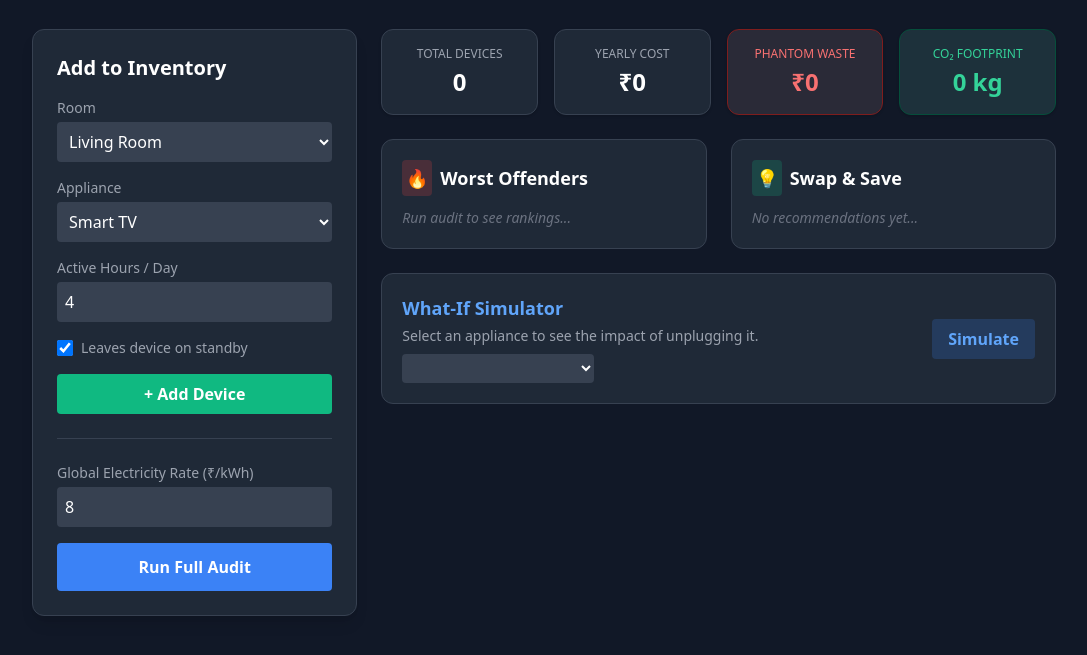
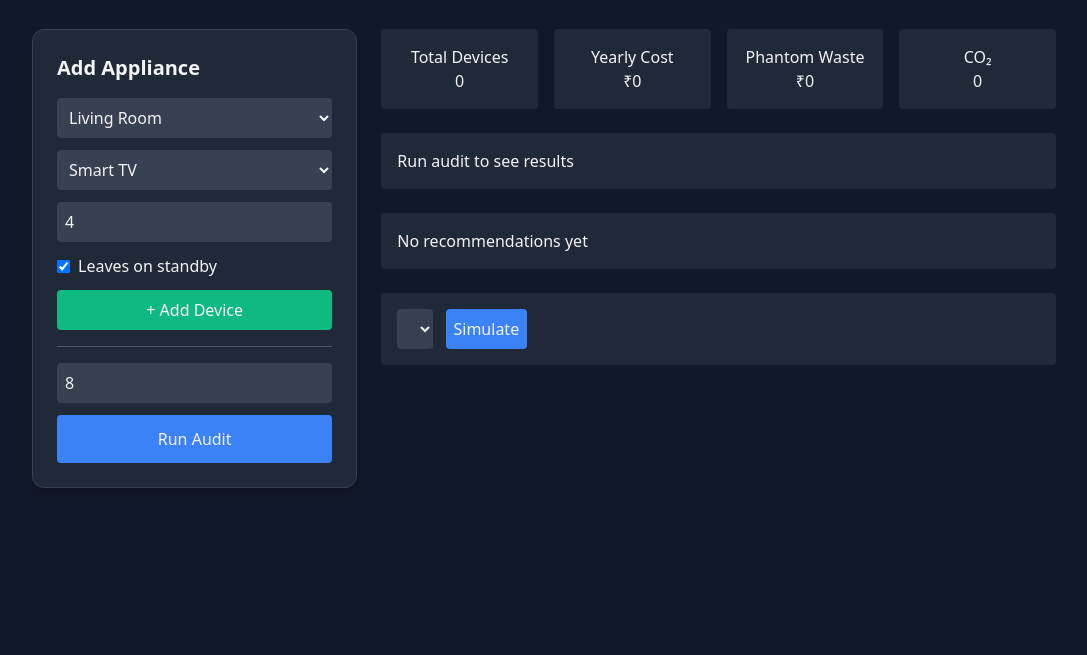
Before and after one commit to matrixrvg-jpg/DebugBusters, a plain HTML site: page index.html in a window 1280 px wide. Shown: the part 99-754 px from the top of the page, without its empty margins (96-1183 px from the left). Drawn offline with nearby package versions, Linux system fonts and the light colour scheme.

Commit message:
updates the frontend and backend

```diff
--- a/index.html
+++ b/index.html
@@ -6,112 +6,90 @@
     <title>Phantom Load Auditor</title>
     <script src="https://cdn.tailwindcss.com"></script>
 </head>
+
 <body class="bg-gray-900 text-gray-100 min-h-screen p-6 font-sans">
 
 <div class="max-w-5xl mx-auto space-y-6">
+
     <header class="text-center mb-8">
         <h1 class="text-4xl font-bold text-emerald-400 mb-2">Phantom Load Auditor</h1>
         <p class="text-gray-400">Track, rank, and eliminate household energy waste.</p>
     </header>
 
     <div class="grid grid-cols-1 lg:grid-cols-3 gap-6">
-            <div class="bg-gray-800 p-6 rounded-xl border border-gray-700 shadow-lg col-span-1">
-                <h2 class="text-xl font-semibold mb-4 text-white">Add to Inventory</h2>
-                <div class="space-y-4">
-                    <div>
-                        <label class="block text-sm text-gray-400 mb-1">Room</label>
-                        <select id="room" onchange="updateApplianceDropdown()" class="w-full bg-gray-700 text-white rounded p-2 outline-none">
-                            <option value="Living Room">Living Room</option>
-                            <option value="Bedroom">Bedroom</option>
-                            <option value="Kitchen">Kitchen</option>
-                            <option value="Study">Study</option>
+
+        <!-- LEFT PANEL -->
+        <div class="bg-gray-800 p-6 rounded-xl border border-gray-700 shadow-lg">
+
+            <h2 class="text-xl font-semibold mb-4">Add Appliance</h2>
+
+            <select id="room" onchange="updateApplianceDropdown()" class="w-full p-2 bg-gray-700 rounded mb-3">
+                <option>Living Room</option>
+                <option>Bedroom</option>
+                <option>Kitchen</option>
+                <option>Study</option>
             </select>
-                    </div>
-                    <div>
-                        <label class="block text-sm text-gray-400 mb-1">Appliance</label>
-                        <select id="applianceName" onchange="updateDefaultHours()" class="w-full bg-gray-700 text-white rounded p-2 outline-none"></select>
-                    </div>
-                    <div>
-                        <label class="block text-sm text-gray-400 mb-1">Active Hours / Day</label>
-                        <input type="number" id="activeHours" step="0.5" class="w-full bg-gray-700 text-white rounded p-2 outline-none">
-                    </div>
-                    <div class="flex items-center space-x-2 mt-2">
-                        <input type="checkbox" id="standbyToggle" checked class="w-4 h-4 text-emerald-500 bg-gray-700 rounded border-gray-600 focus:ring-emerald-500">
-                        <label class="text-sm text-gray-400">Leaves device on standby</label>
-                    </div>
-                    <button onclick="addAppliance()" class="w-full bg-emerald-500 hover:bg-emerald-600 text-white font-semibold py-2 rounded transition-colors mt-4">
-                        + Add Device
-                    </button>
+
+            <select id="applianceName" onchange="updateDefaultHours()" class="w-full p-2 bg-gray-700 rounded mb-3"></select>
+
+            <input id="activeHours" type="number" placeholder="Hours/day" class="w-full p-2 bg-gray-700 rounded mb-3">
+
+            <label class="flex items-center space-x-2 mb-3">
+                <input type="checkbox" id="standbyToggle" checked>
+                <span>Leaves on standby</span>
+            </label>
+
+            <button onclick="addAppliance()" class="w-full bg-emerald-500 p-2 rounded">+ Add Device</button>
+
+            <hr class="my-4 border-gray-600">
+
+            <input id="rate" type="number" value="8" class="w-full p-2 bg-gray-700 rounded mb-3">
+
+            <button onclick="runAudit()" class="w-full bg-blue-500 p-3 rounded">Run Audit</button>
         </div>
 
-                <hr class="border-gray-700 my-6">
+        <!-- RIGHT PANEL -->
+        <div class="lg:col-span-2 space-y-6">
 
-                <div>
-                    <label class="block text-sm text-gray-400 mb-1">Global Electricity Rate (₹/kWh)</label>
-                    <input type="number" id="rate" value="8" class="w-full bg-gray-700 text-white rounded p-2 outline-none">
+            <div class="grid grid-cols-2 md:grid-cols-4 gap-4 text-center">
+                <div class="bg-gray-800 p-4 rounded">
+                    <p>Total Devices</p>
+                    <p id="val-count">0</p>
                 </div>
-                <button id="auditBtn" onclick="runAudit()" class="w-full bg-blue-500 hover:bg-blue-600 text-white font-semibold py-3 rounded transition-colors mt-4">
-                    Run Full Audit
-                </button>
+                <div class="bg-gray-800 p-4 rounded">
+                    <p>Yearly Cost</p>
+                    <p id="val-cost">₹0</p>
                 </div>
-
-            <div class="col-span-1 lg:col-span-2 space-y-6">
-                <div class="grid grid-cols-2 md:grid-cols-4 gap-4 text-center">
-                    <div class="bg-gray-800 border border-gray-700 p-4 rounded-xl shadow">
-                        <p class="text-xs text-gray-400 uppercase">Total Devices</p>
-                        <p class="text-2xl font-bold text-white mt-1" id="val-count">0</p>
+                <div class="bg-gray-800 p-4 rounded">
+                    <p>Phantom Waste</p>
+                    <p id="val-phantom">₹0</p>
                 </div>
-                    <div class="bg-gray-800 border border-gray-700 p-4 rounded-xl shadow">
-                        <p class="text-xs text-gray-400 uppercase">Yearly Cost</p>
-                        <p class="text-2xl font-bold text-white mt-1" id="val-cost">₹0</p>
-                    </div>
-                    <div class="bg-gray-800 border border-red-900 p-4 rounded-xl shadow relative overflow-hidden">
-                        <div class="absolute inset-0 bg-red-500/5"></div>
-                        <p class="text-xs text-red-400 uppercase relative">Phantom Waste</p>
-                        <p class="text-2xl font-bold text-red-400 mt-1 relative" id="val-phantom">₹0</p>
-                    </div>
-                    <div class="bg-gray-800 border border-emerald-900 p-4 rounded-xl shadow relative overflow-hidden">
-                        <div class="absolute inset-0 bg-emerald-500/5"></div>
-                        <p class="text-xs text-emerald-400 uppercase relative">CO₂ Footprint</p>
-                        <p class="text-2xl font-bold text-emerald-400 mt-1 relative" id="val-co2">0 kg</p>
+                <div class="bg-gray-800 p-4 rounded">
+                    <p>CO₂</p>
+                    <p id="val-co2">0</p>
                 </div>
             </div>
 
-                <div class="grid grid-cols-1 md:grid-cols-2 gap-6">
-                    <div class="bg-gray-800 border border-gray-700 p-5 rounded-xl">
-                        <h3 class="text-lg font-semibold text-white mb-3 flex items-center">
-                            <span class="bg-red-500/20 text-red-400 p-1 rounded mr-2">🔥</span> Worst Offenders
-                        </h3>
-                        <div id="offendersList" class="space-y-3">
-                            <p class="text-sm text-gray-500 italic">Run audit to see rankings...</p>
-                        </div>
+            <div id="offendersList" class="bg-gray-800 p-4 rounded">
+                <p>Run audit to see results</p>
             </div>
 
-                    <div class="bg-gray-800 border border-gray-700 p-5 rounded-xl">
-                        <h3 class="text-lg font-semibold text-white mb-3 flex items-center">
-                            <span class="bg-emerald-500/20 text-emerald-400 p-1 rounded mr-2">💡</span> Swap & Save
-                        </h3>
-                        <div id="swapsList" class="space-y-3">
-                            <p class="text-sm text-gray-500 italic">No recommendations yet...</p>
-                        </div>
-                    </div>
+            <div id="swapsList" class="bg-gray-800 p-4 rounded">
+                <p>No recommendations yet</p>
             </div>
 
-                <div class="bg-gray-800 border border-gray-700 p-5 rounded-xl flex items-center justify-between">
-                    <div>
-                        <h3 class="text-lg font-semibold text-blue-400 mb-1">What-If Simulator</h3>
-                        <p class="text-sm text-gray-400">Select an appliance to see the impact of unplugging it.</p>
-                        <select id="simSelect" class="mt-2 bg-gray-700 text-white rounded p-1 text-sm outline-none w-48"></select>
+            <div class="bg-gray-800 p-4 rounded">
+                <select id="simSelect" class="bg-gray-700 p-2 rounded"></select>
+                <button onclick="runSimulation()" class="bg-blue-500 p-2 rounded ml-2">Simulate</button>
             </div>
-                    <button id="simBtn" onclick="runSimulation()" class="bg-blue-500/20 text-blue-400 hover:bg-blue-500/40 px-4 py-2 rounded font-semibold transition-colors">
-                        Simulate
-                    </button>
+
         </div>
-            </div>
+
     </div>
 </div>
 
 <script>
+
 const catalogMap = {
     "Living Room": ["Smart TV", "Set-Top Box", "Gaming Console"],
     "Study": ["Desktop Monitor", "Phone Charger"],
@@ -120,120 +98,142 @@
 };
 
 const defaultHoursMap = {
-            "Smart TV": 4, "Set-Top Box": 4, "Gaming Console": 2, "Desktop Monitor": 6,
-            "Phone Charger": 2, "Old Refrigerator": 24, "Microwave": 0.5, "Incandescent Bulb (60W)": 5
+    "Smart TV": 4, "Set-Top Box": 4, "Gaming Console": 2,
+    "Desktop Monitor": 6, "Phone Charger": 2,
+    "Old Refrigerator": 24, "Microwave": 1,
+    "Incandescent Bulb (60W)": 5
 };
 
+let myInventory = [];
+
+// Dropdown setup
 function updateApplianceDropdown() {
     const room = document.getElementById('room').value;
-            const applianceSelect = document.getElementById('applianceName');
-            applianceSelect.innerHTML = '';
-            (catalogMap[room] || []).forEach(app => {
-                const option = document.createElement('option');
-                option.value = app; option.text = app;
-                applianceSelect.appendChild(option);
+    const dropdown = document.getElementById('applianceName');
+
+    dropdown.innerHTML = '';
+
+    catalogMap[room].forEach(app => {
+        let opt = document.createElement('option');
+        opt.value = app;
+        opt.text = app;
+        dropdown.appendChild(opt);
     });
+
     updateDefaultHours();
 }
 
 function updateDefaultHours() {
     const appliance = document.getElementById('applianceName').value;
-            const hoursInput = document.getElementById('activeHours');
-            if (defaultHoursMap[appliance] !== undefined) hoursInput.value = defaultHoursMap[appliance];
+    document.getElementById('activeHours').value = defaultHoursMap[appliance] || 1;
 }
 
-        document.addEventListener('DOMContentLoaded', updateApplianceDropdown);
+document.addEventListener("DOMContentLoaded", updateApplianceDropdown);
 
-        let myInventory = [];
+// Add device
+function addAppliance() {
 
-        function addAppliance() {
-            const room = document.getElementById('room').value;
-            const name = document.getElementById('applianceName').value;
     const hours = parseFloat(document.getElementById('activeHours').value);
-            const standby = document.getElementById('standbyToggle').checked;
 
-            const device = { id: Date.now().toString(), room, name, is_custom: false, active_hours_per_day: hours, stays_on_standby: standby };
+    if (isNaN(hours)) {
+        alert("Enter valid hours");
+        return;
+    }
+
+    const device = {
+        id: Date.now().toString(),
+        room: document.getElementById('room').value,
+        name: document.getElementById('applianceName').value,
+        is_custom: false,
+        active_hours_per_day: hours,
+        stays_on_standby: document.getElementById('standbyToggle').checked
+    };
+
     myInventory.push(device);
 
-            const simSelect = document.getElementById('simSelect');
-            const option = document.createElement('option');
-            option.value = device.id; option.text = `${name} (${room})`;
-            simSelect.appendChild(option);
+    document.getElementById('val-count').innerText = myInventory.length;
 
-            document.getElementById('val-count').innerText = myInventory.length;
+    let opt = document.createElement('option');
+    opt.value = device.id;
+    opt.text = `${device.name} (${device.room})`;
+
+    document.getElementById('simSelect').appendChild(opt);
 }
 
+// Run audit
 async function runAudit() {
-            if(myInventory.length === 0) return alert("Please add appliances to your inventory.");
-            const btn = document.getElementById('auditBtn');
-            const originalText = btn.innerText;
-            btn.innerText = "Processing...";
 
-            const rate = parseFloat(document.getElementById('rate').value);
+    if (myInventory.length === 0) {
+        alert("Add devices first");
+        return;
+    }
+
+    const rate = parseFloat(document.getElementById('rate').value) || 8;
 
     try {
-                const response = await fetch('/api/audit', {
+        const res = await fetch('/api/audit', {
             method: 'POST',
-                    headers: { 'Content-Type': 'application/json' },
-                    body: JSON.stringify({ rate_per_kwh: rate, appliances: myInventory })
+            headers: {'Content-Type': 'application/json'},
+            body: JSON.stringify({rate_per_kwh: rate, appliances: myInventory})
         });
 
-                if (!response.ok) throw new Error();
-                const data = await response.json();
+        const data = await res.json();
 
         document.getElementById('val-cost').innerText = `₹${data.summary.yearly_cost}`;
         document.getElementById('val-co2').innerText = `${data.summary.yearly_co2} kg`;
-                const totalPhantom = data.all_data.reduce((sum, item) => sum + item.phantom_waste, 0);
-                document.getElementById('val-phantom').innerText = `₹${totalPhantom.toFixed(2)}`;
 
-                const offList = document.getElementById('offendersList');
-                offList.innerHTML = '';
-                data.top_offenders.forEach((o, index) => {
-                    offList.innerHTML += `
-                        <div class="bg-gray-700 p-3 rounded flex justify-between items-center border-l-4 ${index === 0 ? 'border-red-500' : 'border-orange-400'}">
-                            <div><p class="font-semibold text-gray-200 text-sm">${o.name}</p><p class="text-xs text-gray-400">${o.room}</p></div>
-                            <div class="text-right"><p class="text-red-400 text-sm font-bold">Waste Score: ${o.waste_score}</p><p class="text-xs text-gray-400">₹${o.yearly_cost}/yr</p></div>
-                        </div>`;
+        let phantom = data.all_data.reduce((s, x) => s + x.phantom_waste, 0);
+        document.getElementById('val-phantom').innerText = `₹${phantom.toFixed(2)}`;
+
+        let off = document.getElementById('offendersList');
+        off.innerHTML = '';
+
+        data.top_offenders.forEach(o => {
+            off.innerHTML += `<p>${o.name} - ₹${o.yearly_cost}</p>`;
         });
 
-                const swapList = document.getElementById('swapsList');
-                swapList.innerHTML = data.recommendations.length === 0 ? '<p class="text-sm text-gray-500 italic">Highly efficient!</p>' : '';
+        let swap = document.getElementById('swapsList');
+        swap.innerHTML = '';
+
         data.recommendations.forEach(r => {
-                    swapList.innerHTML += `<div class="bg-gray-700 p-3 rounded border-l-4 border-emerald-500"><p class="text-sm text-gray-200">${r.message}</p></div>`;
+            swap.innerHTML += `<p>${r.message}</p>`;
         });
+
     } catch (err) {
-                alert("Audit Error: Check Render Logs. Ensure main.py is running.");
-            } finally {
-                btn.innerText = originalText;
+        alert("Backend not running or error occurred");
     }
 }
 
+// Simulation
 async function runSimulation() {
+
     const id = document.getElementById('simSelect').value;
-            if(!id) return alert("Select a device.");
-            const btn = document.getElementById('simBtn');
-            btn.innerText = "...";
+
+    if (!id) {
+        alert("Select device");
+        return;
+    }
 
     const device = myInventory.find(d => d.id === id);
-            const rate = parseFloat(document.getElementById('rate').value);
+    const rate = parseFloat(document.getElementById('rate').value) || 8;
 
     try {
-                // FIXED: Using Backticks (`) for template literals so ${rate} works!
-                const response = await fetch(`/api/simulate?rate_per_kwh=${rate}`, {
+        const res = await fetch(`/api/simulate?rate_per_kwh=${rate}`, {
             method: 'POST',
-                    headers: { 'Content-Type': 'application/json' },
+            headers: {'Content-Type': 'application/json'},
             body: JSON.stringify(device)
         });
 
-                if (!response.ok) throw new Error();
-                const res = await response.json();
-                alert(`${res.scenario}\n\nSavings: ₹${res.savings_rs}/yr | ${res.savings_co2}kg CO2`);
-            } catch (err) {
-                alert("Simulation Failed.");
-            } finally {
-                btn.innerText = "Simulate";
+        const data = await res.json();
+
+        alert(`${data.scenario}\nSavings: ₹${data.savings_rs} | ${data.savings_co2} kg CO₂`);
+
+    } catch {
+        alert("Simulation failed");
     }
 }
+
 </script>
+
 </body>
 </html>
```
Also changed, not shown: 1 other file. Lines whose indentation alone changed are shown as unchanged.
